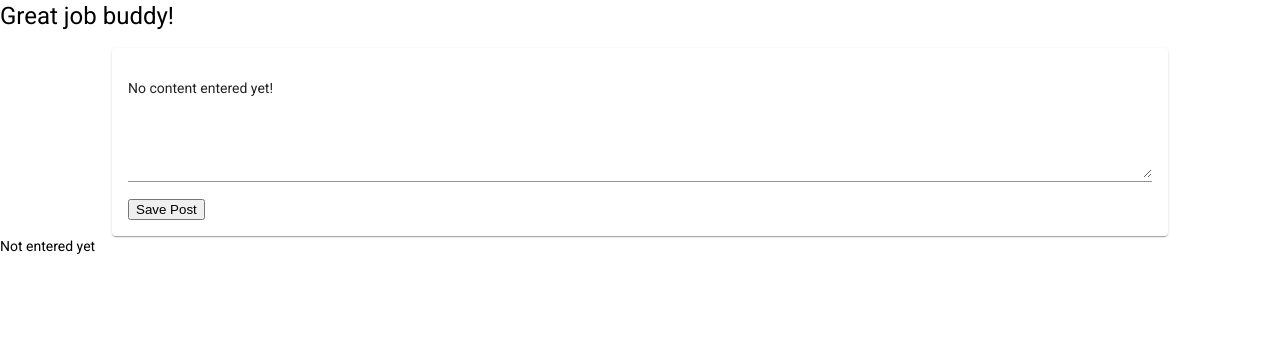
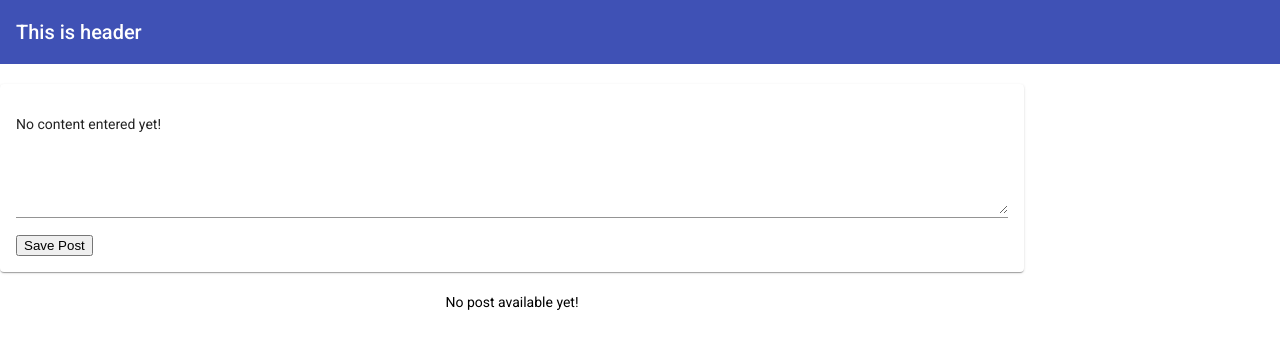
Before and after one commit to AR98/MEAN_Project, an Angular app: page / in a window 1280 px wide. Shown: the top 348 px of the page. Built offline with nearby package versions, Linux system fonts and the light colour scheme.

Commit message:
Adding more Angular Material to make application more dynamic

```diff
--- a/src/app/app.component.css
+++ b/src/app/app.component.css
@@ -0,0 +1,4 @@
+main{
+    width: 80%;
+    margin-top: 20px;
+}
--- a/src/app/app.component.html
+++ b/src/app/app.component.html
@@ -1,2 +1,6 @@
-<h1>Great job buddy!</h1>
-<app-post-create></app-post-create>
+<app-header></app-header>
+<main>
+    <app-post-create></app-post-create>
+    <app-post-list>
+    </app-post-list>
+</main>
--- /dev/null
+++ b/src/app/header/header.component.html
@@ -0,0 +1,3 @@
+<mat-toolbar  color="primary">
+ This is header
+  </mat-toolbar>
--- /dev/null
+++ b/src/app/header/header.component.ts
@@ -0,0 +1,15 @@
+import { Component, OnInit } from '@angular/core';
+
+@Component({
+  selector: 'app-header',
+  templateUrl: './header.component.html',
+  styleUrls: ['./header.component.css']
+})
+export class HeaderComponent implements OnInit {
+
+  constructor() { }
+
+  ngOnInit(): void {
+  }
+
+}
--- a/src/app/post-create/post-create.component.css
+++ b/src/app/post-create/post-create.component.css
@@ -1,7 +1,3 @@
-mat-card {
-width: 80%;
-margin: auto;
-}
 mat-form-field,
 textarea{
     width: 100%;
--- a/src/app/post-create/post-create.component.html
+++ b/src/app/post-create/post-create.component.html
@@ -7,7 +7,3 @@
  color="warn"
  (click)="savePost()">Save Post</button>
 </mat-card>
-
-
-
- <p>{{content}}</p>
--- /dev/null
+++ b/src/app/post-list/post-list.component.css
@@ -0,0 +1,4 @@
+.info{
+    margin-top: 20px;
+    text-align: center;
+}
--- /dev/null
+++ b/src/app/post-list/post-list.component.html
@@ -0,0 +1,10 @@
+<mat-accordion multi="true" *ngIf="posts.length>0">
+    <mat-expansion-panel *ngFor="let item of posts">
+        <mat-expansion-panel-header>
+            {{item.title}}
+        </mat-expansion-panel-header>
+        <p>{{item.content}}</p>
+    </mat-expansion-panel>
+</mat-accordion>
+<p  class="mat-body-1" class="info" *ngIf="posts.length<=0">No post available yet!
+</p>
--- /dev/null
+++ b/src/app/post-list/post-list.component.ts
@@ -0,0 +1,27 @@
+import { Component, OnInit } from '@angular/core';
+
+@Component({
+  selector: 'app-post-list',
+  templateUrl: './post-list.component.html',
+  styleUrls: ['./post-list.component.css']
+})
+export class PostListComponent implements OnInit {
+// posts=[{
+// title: "first Post",
+// content: "This is first post content"
+// },{
+//   title: "Second Post",
+//   content: "This is second post content"
+// },{
+//   title: "Third Post",
+//   content: "This is third post content"
+// },
+// ]
+posts=[]
+
+  constructor() { }
+
+  ngOnInit(): void {
+  }
+
+}
```
Also changed, not shown: src/app/app.module.ts (+10 -2 lines), src/app/header/header.component.css (added), 2 other files (tests, documents, lock files or other folders).
